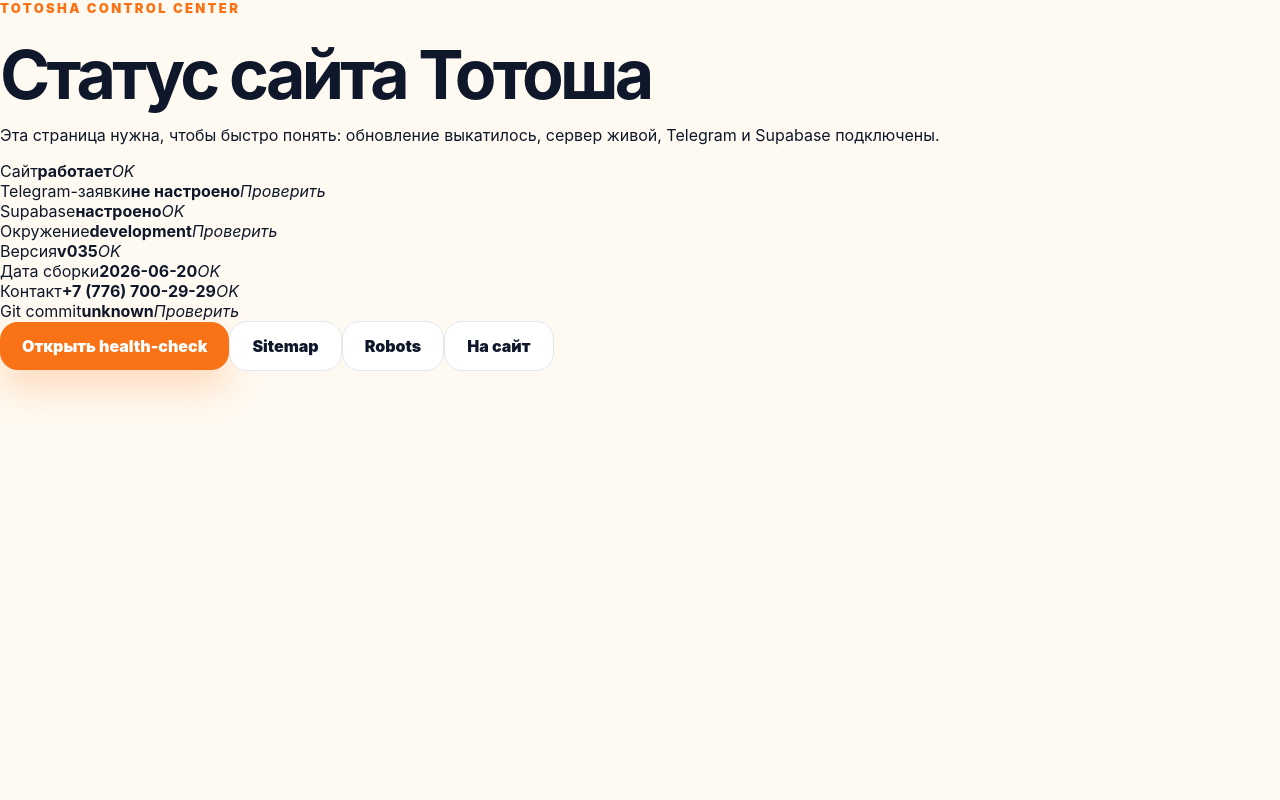
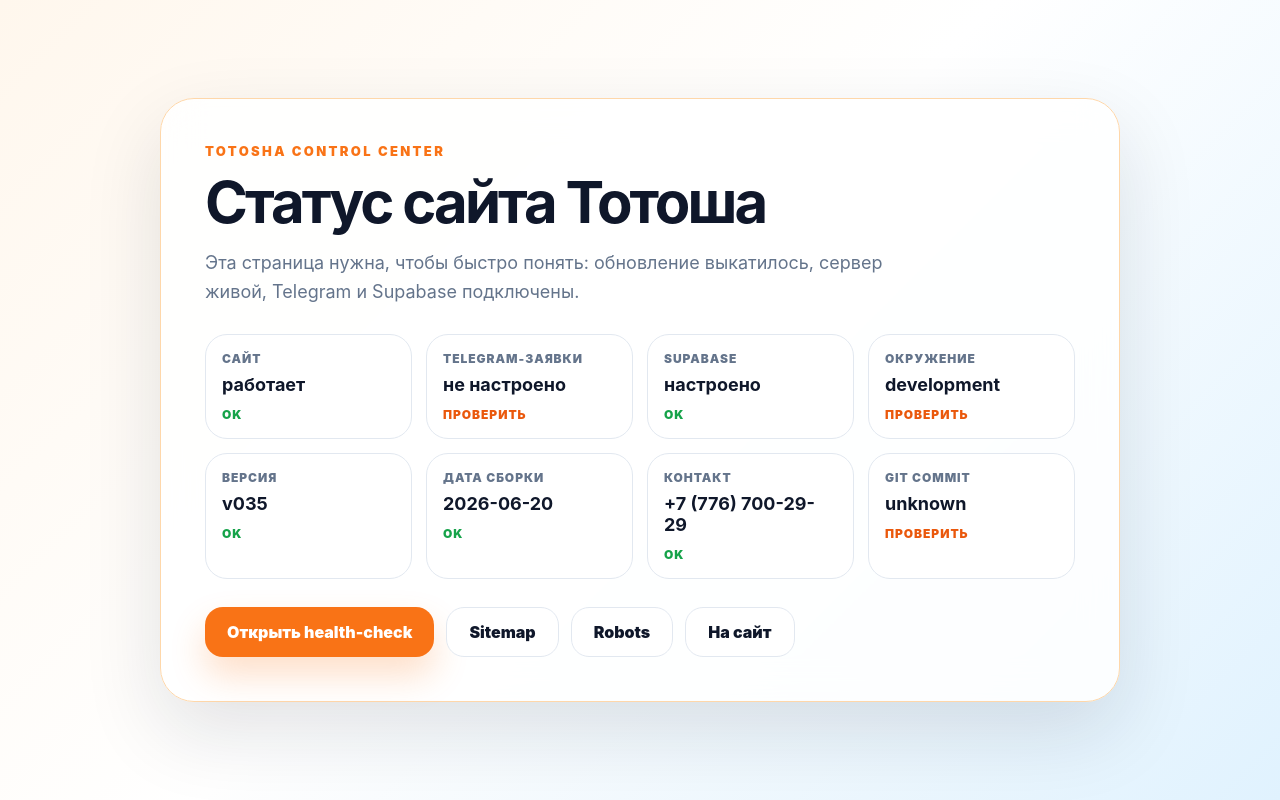
Before and after one commit to nexora-kz/totosha, a Next.js app: page /status in a window 1280 px wide. Built offline with nearby package versions, Linux system fonts and the light colour scheme; no server answers.

Commit message:
TOTOSHA ops: style status dashboard

```diff
--- a/app/seo.css
+++ b/app/seo.css
@@ -93,6 +93,91 @@
   border: 1px solid #ffedd5;
 }
 
+.status-page {
+  min-height: 100vh;
+  background: linear-gradient(135deg, #fff7ed 0%, #ffffff 48%, #e0f2fe 100%);
+  color: #0f172a;
+  display: grid;
+  place-items: center;
+  padding: 36px 18px;
+}
+
+.status-card {
+  width: min(960px, 100%);
+  background: rgba(255, 255, 255, 0.86);
+  border: 1px solid #fed7aa;
+  border-radius: 34px;
+  padding: clamp(24px, 5vw, 44px);
+  box-shadow: 0 30px 80px rgba(15, 23, 42, 0.12);
+  backdrop-filter: blur(18px);
+}
+
+.status-card h1 {
+  font-size: clamp(34px, 5vw, 58px);
+  letter-spacing: -0.05em;
+  line-height: 1;
+  margin: 14px 0;
+}
+
+.status-card p {
+  max-width: 720px;
+  color: #64748b;
+  font-size: 18px;
+  line-height: 1.6;
+}
+
+.status-grid {
+  display: grid;
+  grid-template-columns: repeat(4, 1fr);
+  gap: 14px;
+  margin: 28px 0;
+}
+
+.status-item {
+  background: #fff;
+  border: 1px solid #e2e8f0;
+  border-radius: 22px;
+  padding: 16px;
+}
+
+.status-item span,
+.status-item em {
+  display: block;
+  color: #64748b;
+  font-size: 12px;
+  font-style: normal;
+  font-weight: 900;
+  text-transform: uppercase;
+  letter-spacing: 0.08em;
+}
+
+.status-item b {
+  display: block;
+  margin: 8px 0 12px;
+  font-size: 18px;
+  word-break: break-word;
+}
+
+.status-item em.ok {
+  color: #16a34a;
+}
+
+.status-item em.warn {
+  color: #ea580c;
+}
+
+.status-actions {
+  display: flex;
+  flex-wrap: wrap;
+  gap: 12px;
+}
+
+@media (max-width: 860px) {
+  .status-grid {
+    grid-template-columns: repeat(2, 1fr);
+  }
+}
+
 @media (max-width: 720px) {
   .seo-landing__hero,
   .seo-landing__content,
@@ -100,8 +185,13 @@
     width: min(100% - 28px, 1120px);
   }
 
-  .seo-landing__actions .btn {
+  .seo-landing__actions .btn,
+  .status-actions .btn {
     width: 100%;
     justify-content: center;
   }
+
+  .status-grid {
+    grid-template-columns: 1fr;
+  }
 }
```
